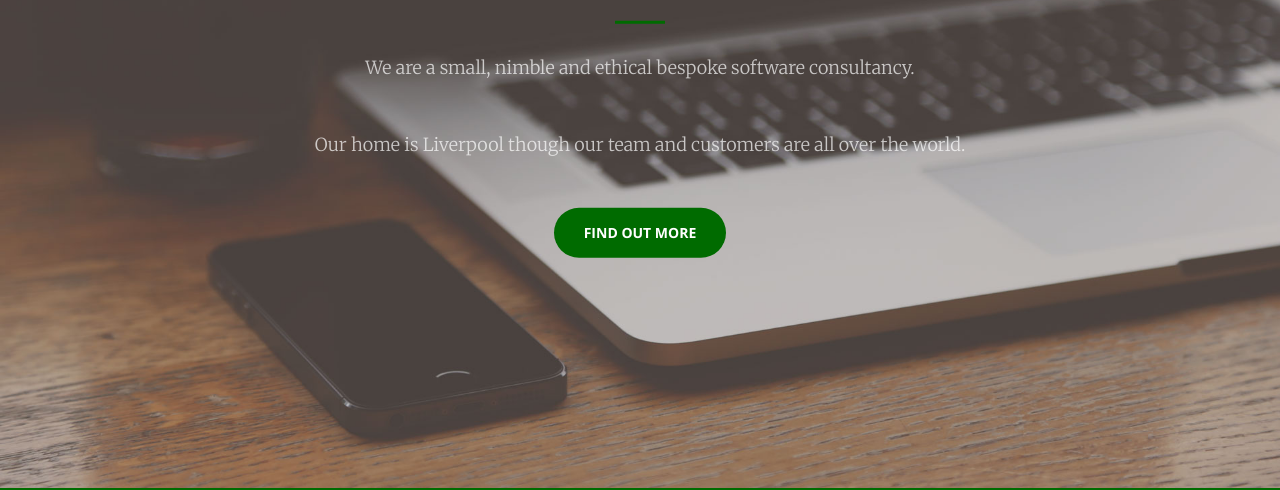
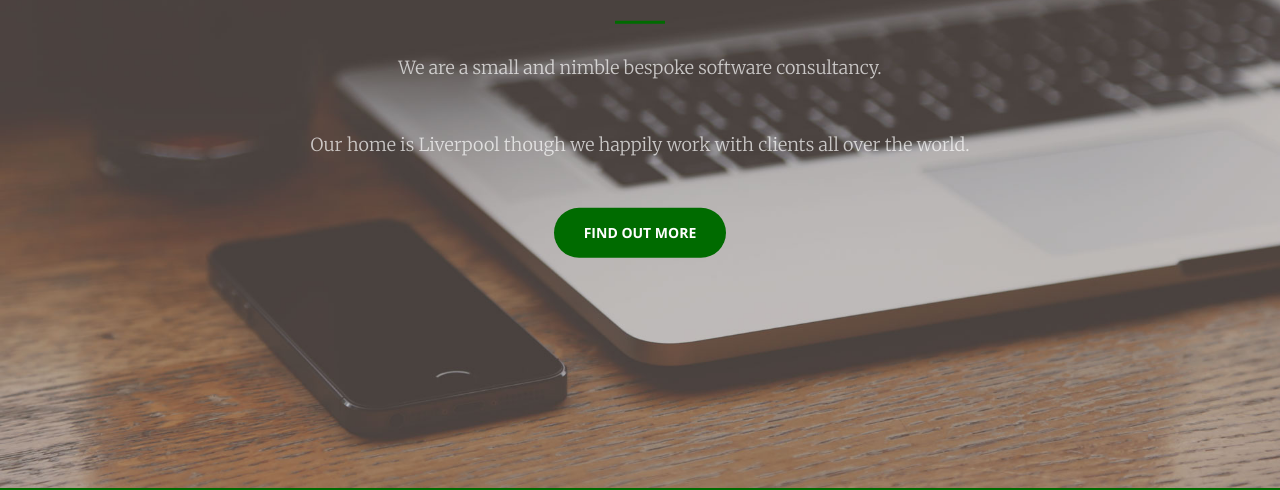
Before and after one commit to GreenDragonSoft/greendragonsoft.github.io, a plain HTML site: page index.html in a window 1280 px wide. Shown: the part 312-802 px from the top of the page. Drawn offline with nearby package versions, Linux system fonts and the light colour scheme.

Commit message:
Tweak "about us" wording
Change placeholder text to more accurate representation!

```diff
--- a/index.html
+++ b/index.html
@@ -74,12 +74,12 @@
                 <h1>Green Dragon Software</h1>
                 <hr>
                 <p>
-                We are a small, nimble and ethical bespoke software consultancy.
+                We are a small and nimble bespoke software consultancy.
                 </p>
 
                 <p>
-                Our home is Liverpool though our team and customers are all over
-                the world.
+                Our home is Liverpool though we happily work with clients all
+                over the world.
                 </p>
                 <a href="#expertise" class="btn btn-primary btn-xl page-scroll">Find Out More</a>
             </div>
```
